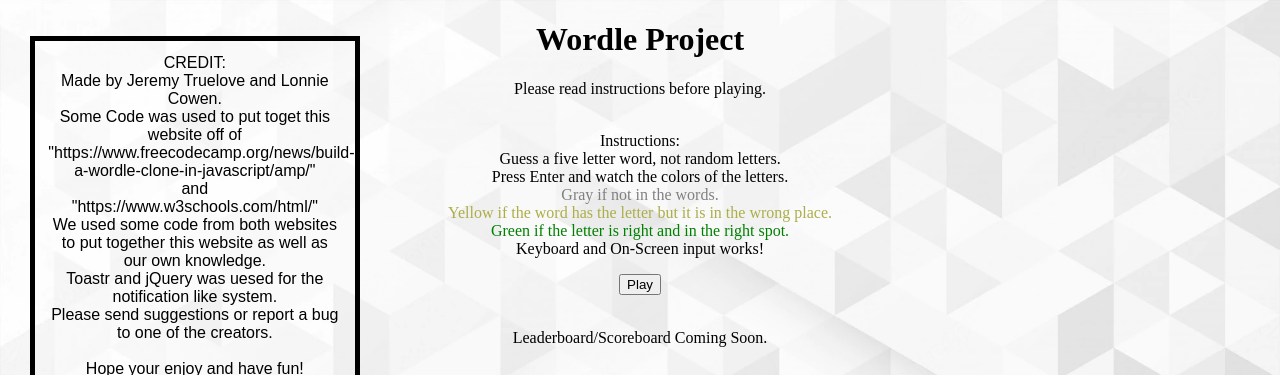
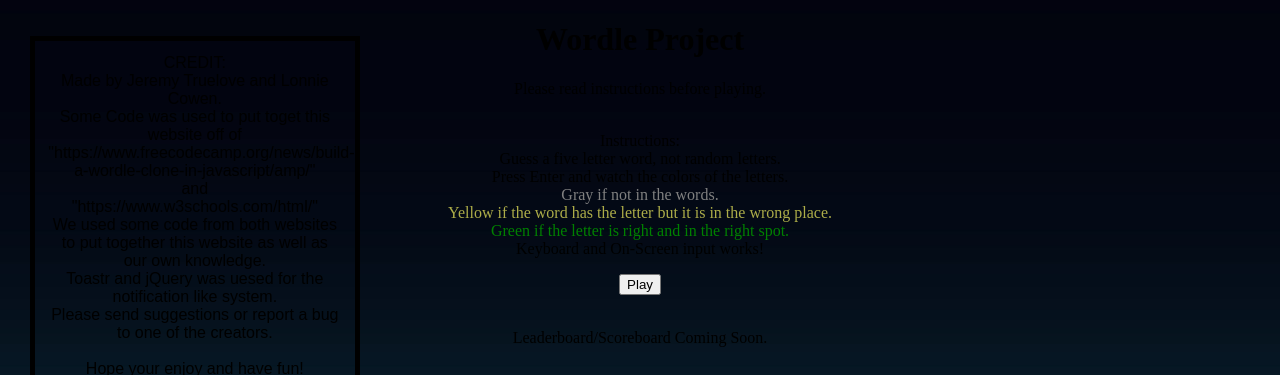
Before and after one commit to jeremtrue/FBLA-Project-2022, a website: page build/game/main2.html in a window 1280 px wide. Shown: the top 375 px of the page. Drawn offline with Linux system fonts and the light colour scheme.

Commit message:
background change

```diff
--- a/build/game/main2.html
+++ b/build/game/main2.html
@@ -1,7 +1,7 @@
 <!DOCTYPE html>
 <html lang="en">
 <link rel="stylesheet" href="style.css">
-<body background="pic/background2.png">
+<body background="pic/background 3.png">
 <head>
     <title>
         Wordle Unleashed
```
